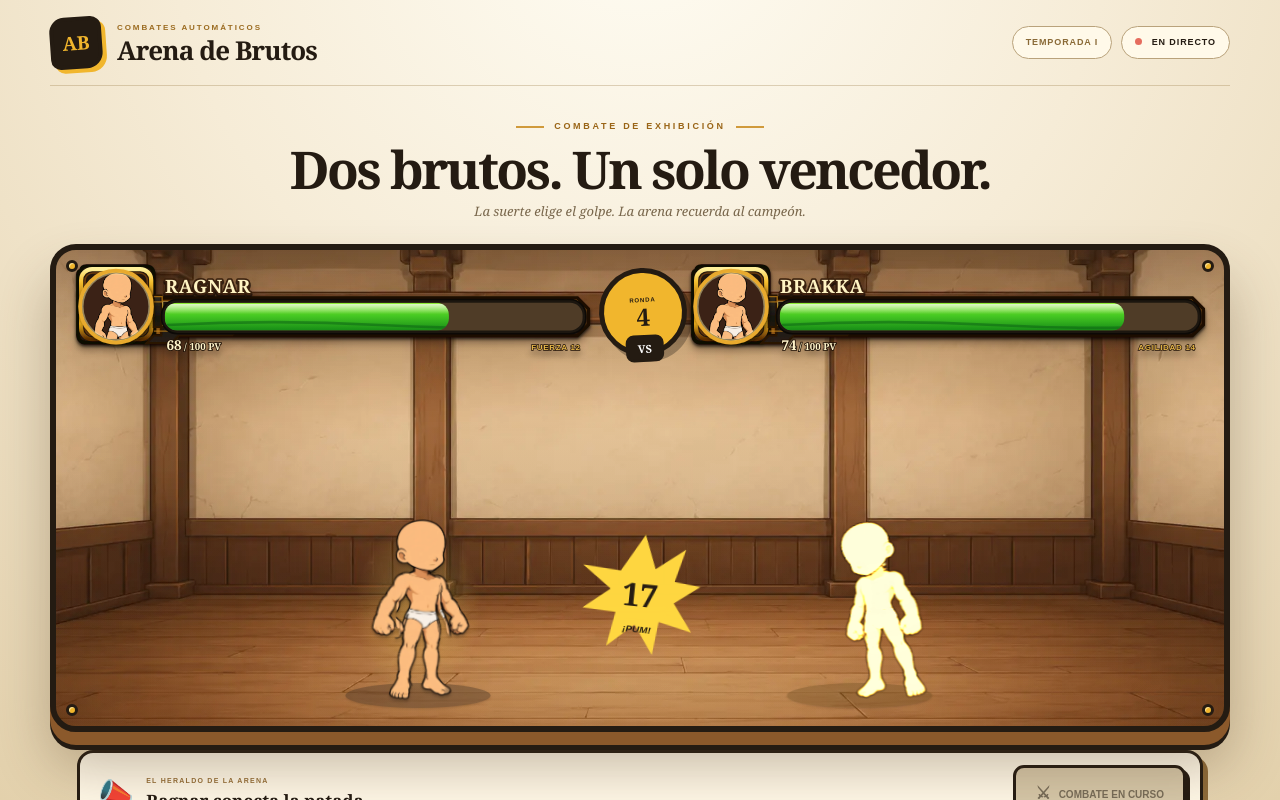
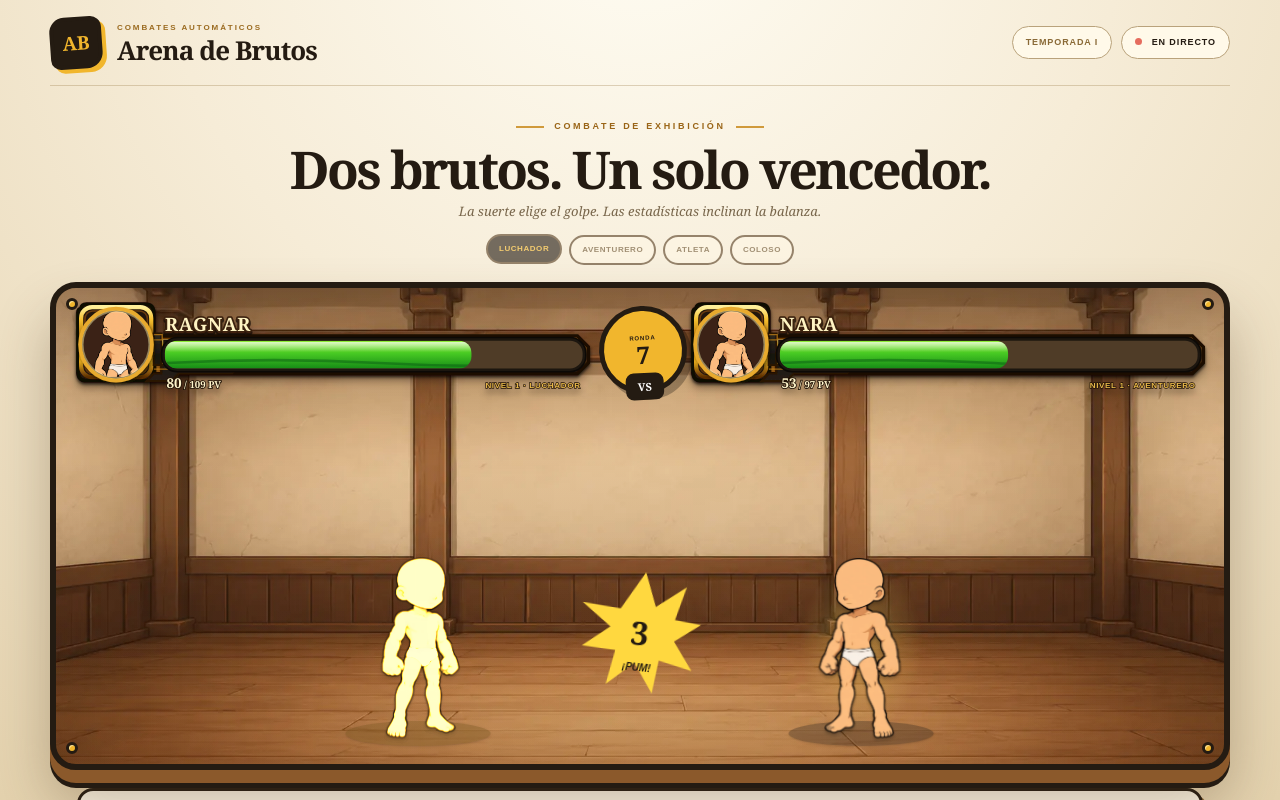
Before and after one commit to Ivanvaru/demo.arena.bruto, a Next.js app: page / in a window 1280 px wide. Shown: the top 800 px of the page. Built offline with nearby package versions, Linux system fonts and the light colour scheme.

Commit message:
Implementar el primer motor de combate dinámico

```diff
--- /dev/null
+++ b/app/game/engine.ts
@@ -0,0 +1,93 @@
+export type FighterClass="Luchador"|"Aventurero"|"Atleta"|"Coloso";
+export type StatKey="strength"|"speed"|"agility"|"resistance"|"precision"|"luck";
+export type Stats=Record<StatKey,number>;
+export type AttackKind="punch"|"kick"|"heavy"|"combo";
+export type Outcome="hit"|"miss"|"dodge"|"block"|"perfect-block";
+
+export type FighterProfile={id:string;name:string;title:string;className:FighterClass;level:number;stats:Stats;stat:string};
+export type BattleFighter=FighterProfile&{hp:number;maxHp:number};
+export type BattleTurn={actor:0|1;target:0|1;attack:AttackKind;outcome:Outcome;damage:number;hpAfter:number;critical:boolean;knockback:boolean;knockdown:boolean;stun:boolean;counter:boolean;hits:number};
+export type BattleResult={seed:number;fighters:[BattleFighter,BattleFighter];turns:BattleTurn[];winner:0|1};
+
+export const CLASS_TEMPLATES:Record<FighterClass,{stats:Stats;title:string}>={
+  Luchador:{title:"El combatiente",stats:{strength:5,speed:3,agility:3,resistance:5,precision:3,luck:2}},
+  Aventurero:{title:"El imprevisible",stats:{strength:3,speed:4,agility:4,resistance:3,precision:5,luck:5}},
+  Atleta:{title:"La centella",stats:{strength:2,speed:5,agility:5,resistance:3,precision:4,luck:2}},
+  Coloso:{title:"El rompefilas",stats:{strength:6,speed:2,agility:1,resistance:6,precision:3,luck:2}},
+};
+
+export const CLASS_NAMES:FighterClass[]=["Luchador","Aventurero","Atleta","Coloso"];
+const clamp=(n:number,min:number,max:number)=>Math.max(min,Math.min(max,n));
+const mulberry32=(seed:number)=>()=>{seed|=0;seed=seed+0x6D2B79F5|0;let t=Math.imul(seed^seed>>>15,1|seed);t=t+Math.imul(t^t>>>7,61|t)^t;return((t^t>>>14)>>>0)/4294967296};
+const weighted=<T,>(rng:()=>number,items:Array<[T,number]>)=>{const total=items.reduce((n,x)=>n+x[1],0);let roll=rng()*total;for(const[item,weight]of items){roll-=weight;if(roll<=0)return item}return items.at(-1)![0]};
+
+export function makeProfile(name:string,className:FighterClass,level=1):FighterProfile{
+  const base=CLASS_TEMPLATES[className];
+  return{id:`${name}-${className}`,name,title:base.title,className,level,stats:{...base.stats},stat:`Nivel ${level} · ${className}`};
+}
+
+export function maxHp(f:FighterProfile){return Math.round(76+f.level*2.2+f.stats.resistance*6.2)}
+const attackName:Record<AttackKind,string>={punch:"puñetazo",kick:"patada",heavy:"golpe fuerte",combo:"combo"};
+export const describeAttack=(attack:AttackKind)=>attackName[attack];
+
+export function simulateBattle(left:FighterProfile,right:FighterProfile,seed=(Date.now()^Math.floor(Math.random()*2**31))>>>0):BattleResult{
+  const rng=mulberry32(seed);
+  const fighters:[BattleFighter,BattleFighter]=[left,right].map(f=>({...f,maxHp:maxHp(f),hp:maxHp(f)})) as [BattleFighter,BattleFighter];
+  const next=[rng()*18,rng()*18];
+  const misses=[0,0],stunned=[0,0],turns:BattleTurn[]=[];
+  let guard=0;
+
+  const resolve=(actor:0|1,target:0|1,forcedCounter=false)=>{
+    const a=fighters[actor],d=fighters[target],as=a.stats,ds=d.stats;
+    const attack=forcedCounter?"punch":weighted<AttackKind>(rng,[["punch",38],["kick",27+as.agility],["heavy",12+as.strength],["combo",8+as.speed]]);
+    const costs:Record<AttackKind,number>={punch:100,kick:116,heavy:142,combo:132};
+    const hitChance=clamp(.72+(as.precision-ds.agility)*.025+misses[actor]*.09,.2,.96);
+    let outcome:Outcome="hit",damage=0,hits=1,critical=false,knockback=false,knockdown=false,stun=false,counter=false;
+    if(rng()>hitChance){outcome="miss";misses[actor]++}
+    else{
+      misses[actor]=0;
+      const dodge=clamp(.035+(ds.agility-as.precision)*.013,.015,.24);
+      const block=clamp(.07+(ds.resistance-as.strength)*.011,.025,.23);
+      if(rng()<dodge)outcome="dodge";
+      else if(rng()<block){outcome=rng()<clamp(.012+ds.luck*.004,.012,.06)?"perfect-block":"block"}
+      if(outcome==="hit"||outcome==="block"){
+        hits=attack==="combo"?2+(rng()<clamp(as.speed*.035,.08,.45)?1:0):1;
+        const power={punch:8.5,kick:9.8,heavy:13.2,combo:5.1}[attack];
+        const variance=.9+rng()*.2;
+        const critChance=clamp(.025+as.luck*.007+as.strength*.002,.03,.22);
+        critical=rng()<critChance;
+        const lateFightBoost=turns.length>18?1+Math.min(.75,(turns.length-18)*.08):1;
+        damage=Math.max(1,Math.round(power*1.27*lateFightBoost*(1+as.strength*.055)*variance*hits*(critical?1.62:1)));
+        if(outcome==="block")damage=Math.max(1,Math.round(damage*.22));
+        d.hp=Math.max(0,d.hp-damage);
+        knockback=critical||damage>=d.maxHp*.16;
+        knockdown=d.hp>0&&rng()<clamp(.012+(as.strength-ds.resistance)*.006+(attack==="heavy"?.045:0)+(critical?.035:0),.005,.14);
+        stun=d.hp>0&&!knockdown&&rng()<clamp(.003+(as.strength-ds.resistance)*.002+(critical?.018:0),.002,.05);
+        if(knockdown)stunned[target]=Math.max(stunned[target],78/(1+ds.agility*.045));
+        if(stun)stunned[target]=Math.max(stunned[target],52/(1+ds.speed*.035));
+      }
+      counter=d.hp>0&&(outcome==="dodge"||outcome==="block"||outcome==="perfect-block")&&rng()<clamp(.1+ds.agility*.018+ds.speed*.009,.12,.42);
+    }
+    turns.push({actor,target,attack,outcome,damage,hpAfter:d.hp,critical,knockback,knockdown,stun,counter,hits});
+    next[actor]+=costs[attack]/(1+as.speed*.085)+(forcedCounter?18:0);
+    if(outcome==="block")next[target]+=rng()<.5?12:28;
+    if(outcome==="dodge")next[target]+=rng()<.65?0:16;
+    if(counter&&turns.length<48)resolve(target,actor,true);
+  };
+
+  while(fighters[0].hp>0&&fighters[1].hp>0&&guard++<64){
+    const actor=(next[0]<=next[1]?0:1) as 0|1,target=(actor===0?1:0) as 0|1;
+    if(stunned[actor]>0){next[actor]+=stunned[actor];stunned[actor]=0;continue}
+    resolve(actor,target);
+  }
+  const winner=(fighters[0].hp>fighters[1].hp?0:1) as 0|1;
+  const loser=(winner===0?1:0) as 0|1;
+  // Salvaguarda extrema: si se alcanza el límite técnico, el desenlace también
+  // queda registrado como una acción visible y reproducible por la interfaz.
+  if(fighters[loser].hp>0){
+    const damage=fighters[loser].hp;
+    fighters[loser].hp=0;
+    turns.push({actor:winner,target:loser,attack:"heavy",outcome:"hit",damage,hpAfter:0,critical:false,knockback:true,knockdown:true,stun:false,counter:false,hits:1});
+  }
+  return{seed,fighters,turns,winner};
+}
--- a/app/globals.css
+++ b/app/globals.css
@@ -137,3 +137,7 @@
 .fighter.hit .designed-rig{animation:natural-hit .36s ease-out}.fighter.hit .cabeza-svg{animation:natural-hit-head .36s ease-out}
 @keyframes natural-hit{30%{transform:translateX(-24px) rotate(7deg);filter:brightness(1.32)}65%{transform:translateX(7px) rotate(-2deg)}}@keyframes natural-hit-head{30%{transform:rotate(17deg) translate(9px,-6px)}}
 @media(max-width:720px){.stage{left:5%;right:5%;bottom:4.5%;height:39%}.fighter,.fighter.ragnar,.fighter.brakka{height:100%;width:auto;scale:1}.designed-rig{height:100%;width:100%}}
+
+/* Selector compacto de clase para el primer motor de combate */
+.class-picker{display:flex;justify-content:center;gap:7px;margin:15px auto -7px}.class-picker button{padding:7px 11px;border:2px solid #5a4125;border-radius:99px;background:#fff7e5;color:#6d5534;font-size:8px;font-weight:900;letter-spacing:.07em;text-transform:uppercase;cursor:pointer;transition:.15s}.class-picker button:hover:not(:disabled),.class-picker button.selected{background:var(--ink);color:var(--gold);transform:translateY(-1px)}.class-picker button:disabled{cursor:not-allowed;opacity:.62}.class-picker button:focus-visible,.commentary button:focus-visible,.brand:focus-visible{outline:3px solid #fff;outline-offset:3px}
+@media(max-width:720px){.class-picker{max-width:340px;flex-wrap:wrap;margin-top:12px}.class-picker button{flex:1 1 42%;padding:6px 8px}.hero{padding-bottom:22px}}
--- a/app/page.tsx
+++ b/app/page.tsx
@@ -1,14 +1,13 @@
 "use client";
 
 import { useCallback, useEffect, useRef, useState } from "react";
+import {CLASS_NAMES,describeAttack,makeProfile,maxHp,simulateBattle,type AttackKind as EngineAttack,type BattleFighter,type FighterClass,type Outcome} from "./game/engine";
 
-type Fighter={name:string;title:string;hp:number;min:number;max:number;stat:string;variant:"ragnar"|"brakka"};
 type AttackKind="punch"|"kick";
-const INITIAL:Fighter[]=[
-  {name:"Ragnar",title:"El Rompemuros",hp:100,min:9,max:18,stat:"Fuerza 12",variant:"ragnar"},
-  {name:"Brakka",title:"La Centella",hp:100,min:8,max:20,stat:"Agilidad 14",variant:"brakka"},
-];
 const wait=(ms:number)=>new Promise(r=>setTimeout(r,ms));
+const NAMES:Record<FighterClass,string[]>={Luchador:["Ragnar","Drago"],Aventurero:["Kairos","Nara"],Atleta:["Brakka","Lyn"],Coloso:["Grom","Ursak"]};
+const fresh=(name:string,className:FighterClass):BattleFighter=>{const profile=makeProfile(name,className);const life=maxHp(profile);return{...profile,hp:life,maxHp:life}};
+const INITIAL:[BattleFighter,BattleFighter]=[fresh("Ragnar","Luchador"),fresh("Brakka","Atleta")];
 
 function Brute({side,variant,attacking,attackKind,hit,defeated}:{side:"left"|"right";variant:"ragnar"|"brakka";attacking:boolean;attackKind:AttackKind|null;hit:boolean;defeated:boolean}){
   return <div className={`fighter ${side} ${variant} ${attacking?`attack attack-${attackKind}`:""} ${hit?"hit":""} ${defeated?"defeated":""}`} aria-hidden="true">
@@ -68,10 +67,11 @@ function Brute({side,variant,attacking,attackKind,hit,defeated}:{side:"left"|"ri
   </div>;
 }
 
-function FighterCard({fighter,side}:{fighter:Fighter;side:"left"|"right"}){
+function FighterCard({fighter,side}:{fighter:BattleFighter;side:"left"|"right"}){
   const suffix=`life-${side}`;
-  const fillWidth=1293*Math.max(0,Math.min(100,fighter.hp))/100;
-  return <div className={`life-card card-${side}`} aria-label={`${fighter.name}: ${fighter.hp} puntos de vida`}>
+  const percent=Math.max(0,Math.min(100,fighter.hp/fighter.maxHp*100));
+  const fillWidth=1293*percent/100;
+  return <div className={`life-card card-${side}`} aria-label={`${fighter.name}: ${fighter.hp} de ${fighter.maxHp} puntos de vida`}>
     <svg viewBox="0 0 1600 300" role="img" aria-hidden="true">
       <defs>
         <linearGradient id={`life-green-${suffix}`} x1="0" y1="0" x2="0" y2="1"><stop stopColor="#91ee37"/><stop offset=".46" stopColor="#47c923"/><stop offset="1" stopColor="#168c16"/></linearGradient>
@@ -95,23 +95,24 @@ function FighterCard({fighter,side}:{fighter:Fighter;side:"left"|"right"}){
         <rect x="281" y="127" width="1293" height="31" rx="16" fill={`url(#life-shine-${suffix})`}/>
         <path d="M288 192 Q620 174 945 192 T1566 191" fill="none" stroke="#0d6514" strokeOpacity=".55" strokeWidth="8"/>
       </g>
-      <text x="286" y="270" className="life-count"><tspan>{fighter.hp}</tspan><tspan className="life-total"> / 100 PV</tspan></text>
+      <text x="286" y="270" className="life-count"><tspan>{fighter.hp}</tspan><tspan className="life-total"> / {fighter.maxHp} PV</tspan></text>
       <text x="1568" y="270" textAnchor="end" className="life-stat">{fighter.stat.toUpperCase()}</text>
     </svg>
   </div>;
 }
 
 export default function Home(){
-  const [fighters,setFighters]=useState(INITIAL);const [active,setActive]=useState<number|null>(null);const [attackKind,setAttackKind]=useState<AttackKind|null>(null);const [hit,setHit]=useState<number|null>(null);const [running,setRunning]=useState(false);const [winner,setWinner]=useState<string|null>(null);const [message,setMessage]=useState("Los brutos ocupan sus posiciones");const [damage,setDamage]=useState<number|null>(null);const [round,setRound]=useState(0);const run=useRef(0);
+  const [playerClass,setPlayerClass]=useState<FighterClass>("Luchador");const [fighters,setFighters]=useState<[BattleFighter,BattleFighter]>(INITIAL);const [active,setActive]=useState<number|null>(null);const [attackKind,setAttackKind]=useState<AttackKind|null>(null);const [hit,setHit]=useState<number|null>(null);const [running,setRunning]=useState(false);const [winner,setWinner]=useState<string|null>(null);const [message,setMessage]=useState("Los brutos ocupan sus posiciones");const [damage,setDamage]=useState<number|null>(null);const [round,setRound]=useState(0);const [seed,setSeed]=useState<number|null>(null);const run=useRef(0);
   const fight=useCallback(async()=>{
-    const id=++run.current;let current=INITIAL.map(x=>({...x}));setFighters(current);setWinner(null);setRunning(true);setActive(null);setAttackKind(null);setHit(null);setDamage(null);setRound(0);setMessage("¡Que ruja la arena!");await wait(850);let attacker=Math.random()<.5?0:1;let turn=0;
-    while(current[0].hp>0&&current[1].hp>0&&run.current===id){const defender=attacker?0:1,source=current[attacker],amount=Math.floor(Math.random()*(source.max-source.min+1))+source.min;turn+=1;const kind:AttackKind=turn%2?"punch":"kick";setRound(turn);setAttackKind(kind);setActive(attacker);setMessage(`${source.name} prepara ${kind==="punch"?"el puño":"una patada"}`);await wait(520);if(run.current!==id)return;current=current.map((x,i)=>i===defender?{...x,hp:Math.max(0,x.hp-amount)}:x);setFighters(current);setHit(defender);setDamage(amount);setMessage(`${source.name} conecta ${kind==="punch"?"el puñetazo":"la patada"}`);await wait(650);setHit(null);setDamage(null);setActive(null);setAttackKind(null);if(current[defender].hp<=0)break;attacker=defender;await wait(210)}
-    if(run.current!==id)return;const champion=current[0].hp>0?current[0].name:current[1].name;setWinner(champion);setMessage(`¡${champion} domina la arena!`);setRunning(false);
-  },[]);
+    const id=++run.current;const rivalClass=CLASS_NAMES[Math.floor(Math.random()*CLASS_NAMES.length)],rivalNames=NAMES[rivalClass],rivalName=rivalNames[Math.floor(Math.random()*rivalNames.length)];const result=simulateBattle(makeProfile("Ragnar",playerClass),makeProfile(rivalName,rivalClass));setSeed(result.seed);let current:[BattleFighter,BattleFighter]=result.fighters.map(f=>({...f,hp:f.maxHp})) as [BattleFighter,BattleFighter];setFighters(current);setWinner(null);setRunning(true);setActive(null);setAttackKind(null);setHit(null);setDamage(null);setRound(0);setMessage("¡Que ruja la arena!");await wait(650);
+    const outcomeText=(outcome:Outcome,actor:string,target:string,attack:EngineAttack,critical:boolean)=>{if(outcome==="miss")return `¡${actor} falla ${describeAttack(attack)}!`;if(outcome==="dodge")return `${target} esquiva el ataque`;if(outcome==="perfect-block")return `¡Bloqueo perfecto de ${target}!`;if(outcome==="block")return `${target} bloquea gran parte del golpe`;return `${actor} conecta ${critical?"un crítico":"su ataque"}`};
+    for(let index=0;index<result.turns.length;index++){if(run.current!==id)return;const turn=result.turns[index],source=current[turn.actor],target=current[turn.target],visual:AttackKind=turn.attack==="kick"?"kick":"punch";setRound(index+1);setAttackKind(visual);setActive(turn.actor);setMessage(`${source.name} prepara ${describeAttack(turn.attack)}`);await wait(300);if(run.current!==id)return;current=current.map((f,i)=>i===turn.target?{...f,hp:turn.hpAfter}:f) as [BattleFighter,BattleFighter];setFighters(current);setHit(turn.damage>0?turn.target:null);setDamage(turn.damage||null);setMessage(outcomeText(turn.outcome,source.name,target.name,turn.attack,turn.critical));await wait(turn.knockdown||turn.stun?520:410);setHit(null);setDamage(null);setActive(null);setAttackKind(null);if(turn.knockdown){setMessage(`${target.name} cae y debe recomponerse`);await wait(260)}else if(turn.stun){setMessage(`${target.name} queda aturdido`);await wait(180)}}
+    if(run.current!==id)return;const champion=result.fighters[result.winner].name;setWinner(champion);setMessage(`¡${champion} domina la arena!`);setRunning(false);
+  },[playerClass]);
   useEffect(()=>{fight();return()=>{run.current+=1}},[fight]);
   return <main>
     <header className="topbar"><a className="brand" href="#arena" aria-label="Arena de Brutos"><span>AB</span><div><small>COMBATES AUTOMÁTICOS</small><h1>Arena de Brutos</h1></div></a><div className="top-actions"><span className="season">TEMPORADA I</span><span className="live"><i/> EN DIRECTO</span></div></header>
-    <section className="hero" id="arena"><div className="eyebrow"><span/>COMBATE DE EXHIBICIÓN<span/></div><h2>{winner?`${winner} es el vencedor`:"Dos brutos. Un solo vencedor."}</h2><p>La suerte elige el golpe. La arena recuerda al campeón.</p></section>
+    <section className="hero" id="arena"><div className="eyebrow"><span/>COMBATE DE EXHIBICIÓN<span/></div><h2>{winner?`${winner} es el vencedor`:"Dos brutos. Un solo vencedor."}</h2><p>La suerte elige el golpe. Las estadísticas inclinan la balanza.</p><div className="class-picker" aria-label="Clase del jugador">{CLASS_NAMES.map(name=><button key={name} className={name===playerClass?"selected":""} onClick={()=>setPlayerClass(name)} disabled={running}>{name}</button>)}</div></section>
     <section className="battle-wrap">
       <div className="battle-frame"><div className="frame-rivets"><i/><i/><i/><i/></div>
         <div className="sky"><div className="sun"/><div className="cloud cloud-a"/><div className="cloud cloud-b"/><div className="mountains"/></div>
@@ -120,7 +121,7 @@ export default function Home(){
         <div className="stage"><Brute side="left" variant="ragnar" attacking={active===0} attackKind={active===0?attackKind:null} hit={hit===0} defeated={fighters[0].hp===0}/><div className={`impact ${hit!==null?"show":""}`}><span>{damage}</span><i>¡PUM!</i></div><Brute side="right" variant="brakka" attacking={active===1} attackKind={active===1?attackKind:null} hit={hit===1} defeated={fighters[1].hp===0}/></div>
         <div className="floor"><div className="arena-mark">AB</div><i/><i/><i/></div>
       </div>
-      <div className="commentary"><div className="announcer"><span>📣</span><div><small>EL HERALDO DE LA ARENA</small><strong aria-live="polite">{message}</strong></div></div><button onClick={fight} disabled={running}><span>{running?"⚔":"↻"}</span>{running?"Combate en curso":"Repetir combate"}</button></div>
+      <div className="commentary"><div className="announcer"><span>📣</span><div><small>EL HERALDO DE LA ARENA · {seed?`COMBATE ${String(seed).slice(-6)}`:"PREPARANDO"}</small><strong aria-live="polite">{message}</strong></div></div><button onClick={fight} disabled={running}><span>{running?"⚔":"↻"}</span>{running?"Combate en curso":"Nuevo rival"}</button></div>
     </section>
     <section className="feature-strip"><div><b>⚔</b><span><strong>Combate automático</strong><small>Cada duelo es diferente</small></span></div><div><b>◆</b><span><strong>Estadísticas únicas</strong><small>Fuerza contra agilidad</small></span></div><div><b>★</b><span><strong>Victoria aleatoria</strong><small>La arena decide</small></span></div></section>
     <footer><span>ARENA DE BRUTOS · PROTOTIPO JUGABLE</span><b>Hecho para la gloria</b><span>SIN REGISTRO · SIN PAGOS</span></footer>
--- a/package.json
+++ b/package.json
@@ -9,9 +9,8 @@
     "install:ci": "bash scripts/install-ci.sh",
     "dev": "WRANGLER_LOG_PATH=.wrangler/wrangler.log vite",
     "build": "bash scripts/build-verified.sh",
-    "deploy": "npm run build && cd dist/server && wrangler deploy",
     "start": "WRANGLER_LOG_PATH=.wrangler/wrangler.log vinext start",
-    "test": "npm run build && node --test tests/rendered-html.test.mjs",
+    "test": "npm run build && node --experimental-strip-types --test tests/rendered-html.test.mjs tests/combat-engine.test.ts",
     "validate:artifact": "bash scripts/validate-artifact.sh",
     "lint": "bash scripts/sites-env.sh -- eslint . --ignore-pattern dist --ignore-pattern .next",
     "db:generate": "bash scripts/sites-env.sh -- drizzle-kit generate"
```
Also changed, not shown: 1 other file (tests, documents, lock files or other folders).
